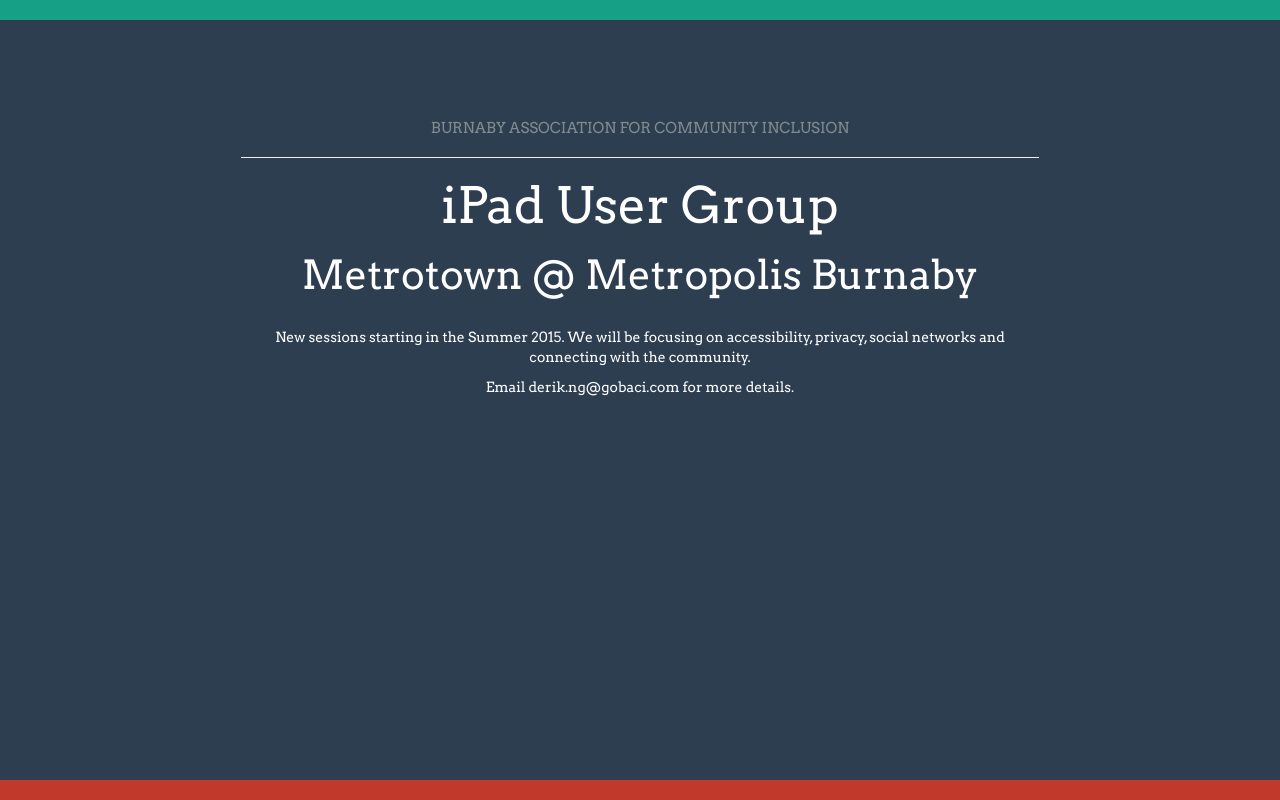
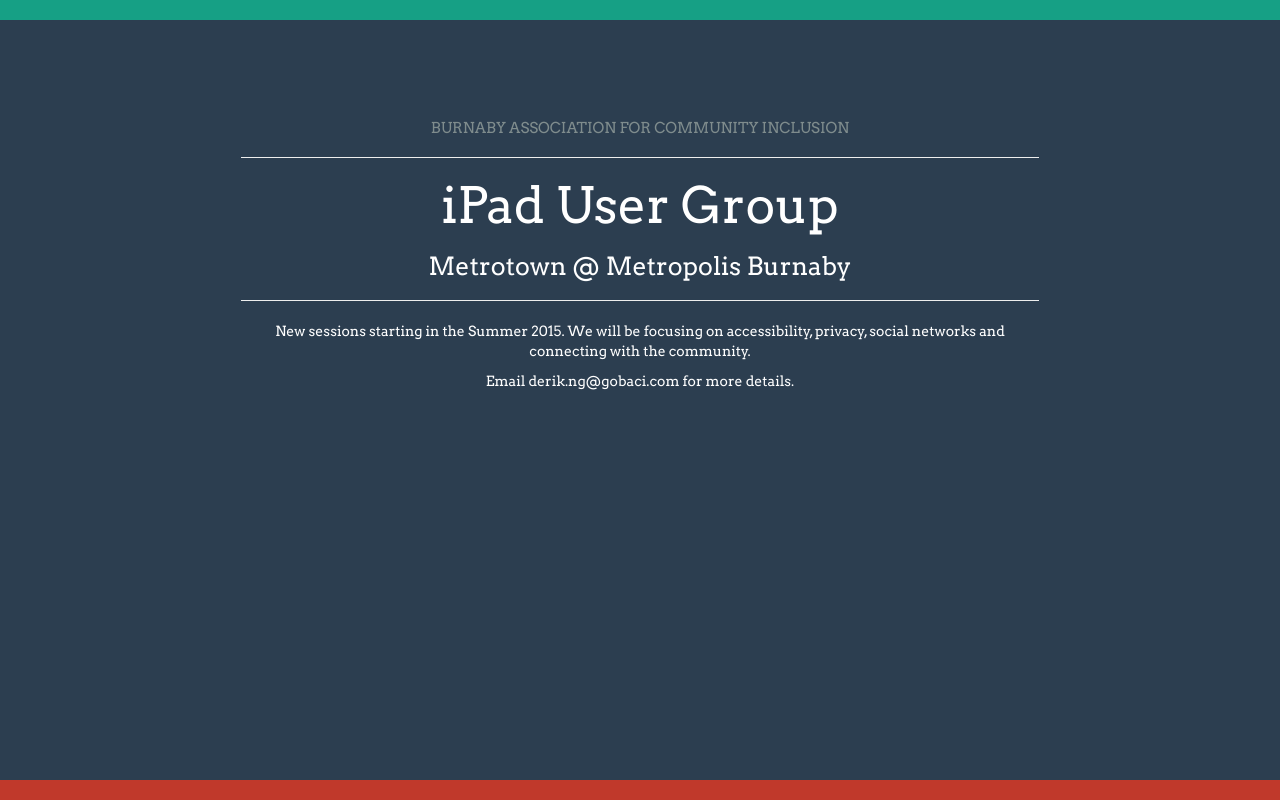
Before and after one commit to derikn/ipaduser, a plain HTML site: page index.html in a window 1280 px wide. Drawn offline with nearby package versions, Linux system fonts and the light colour scheme.

Commit message:
foote rissues

```diff
--- a/index.html
+++ b/index.html
@@ -31,7 +31,7 @@
 				<hr>
 				<h1>iPad User Group</h1>
 				<h2>Metrotown @ Metropolis Burnaby </h2>
-				<br>
+				<hr>
 				<p>New sessions starting in the Summer 2015. We will be focusing on accessibility, privacy, social networks and connecting with the community.</p>
 				<p>Email derik.ng@gobaci.com for more details.</p>
 			</div>
--- a/main.css
+++ b/main.css
@@ -47,7 +47,7 @@ h1 {
 	font-size: 50px;
 }
 h2{
-	font-size: 40px;
+	font-size: 25px;
 }
 h3 {
 	color: #7f8c8d;
```
